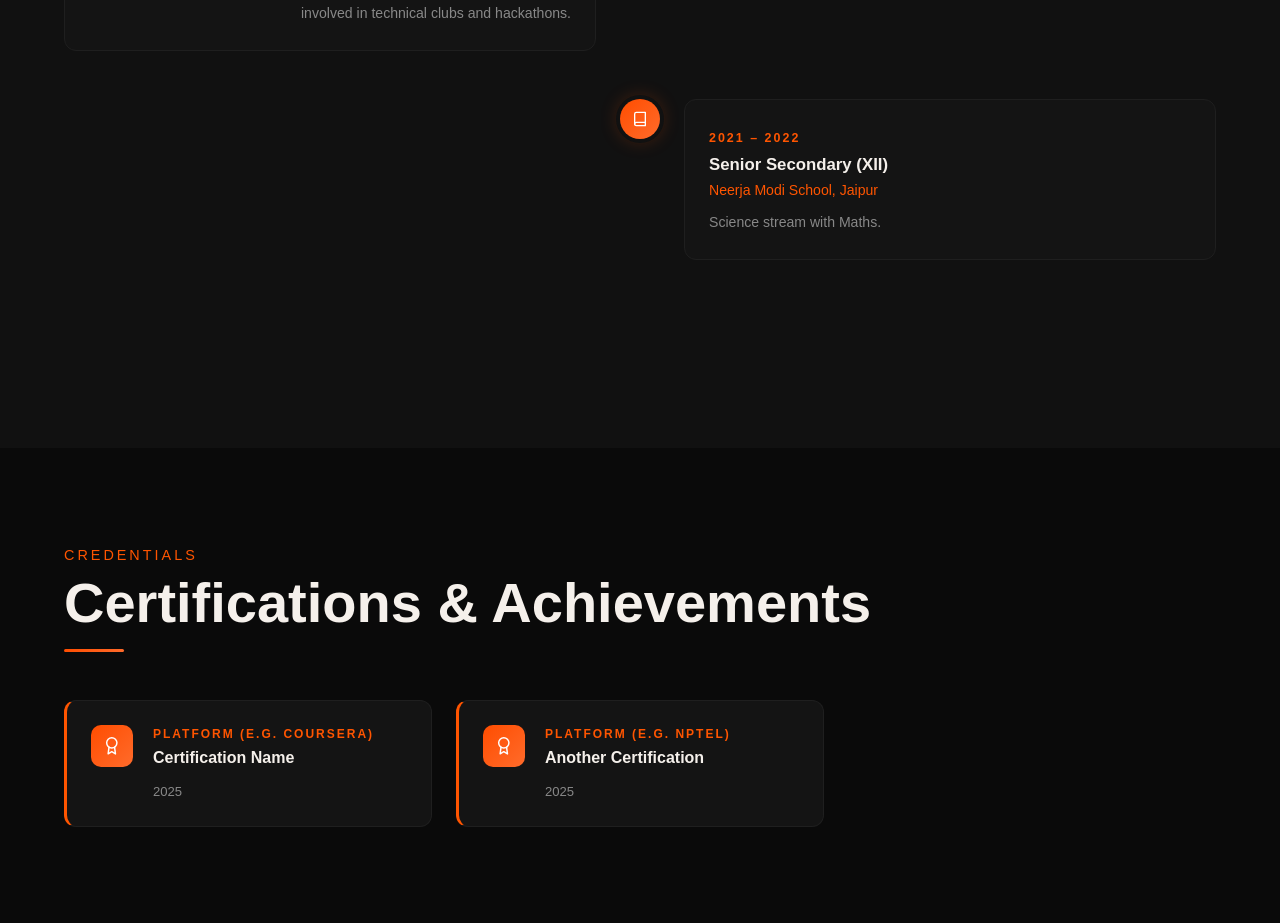
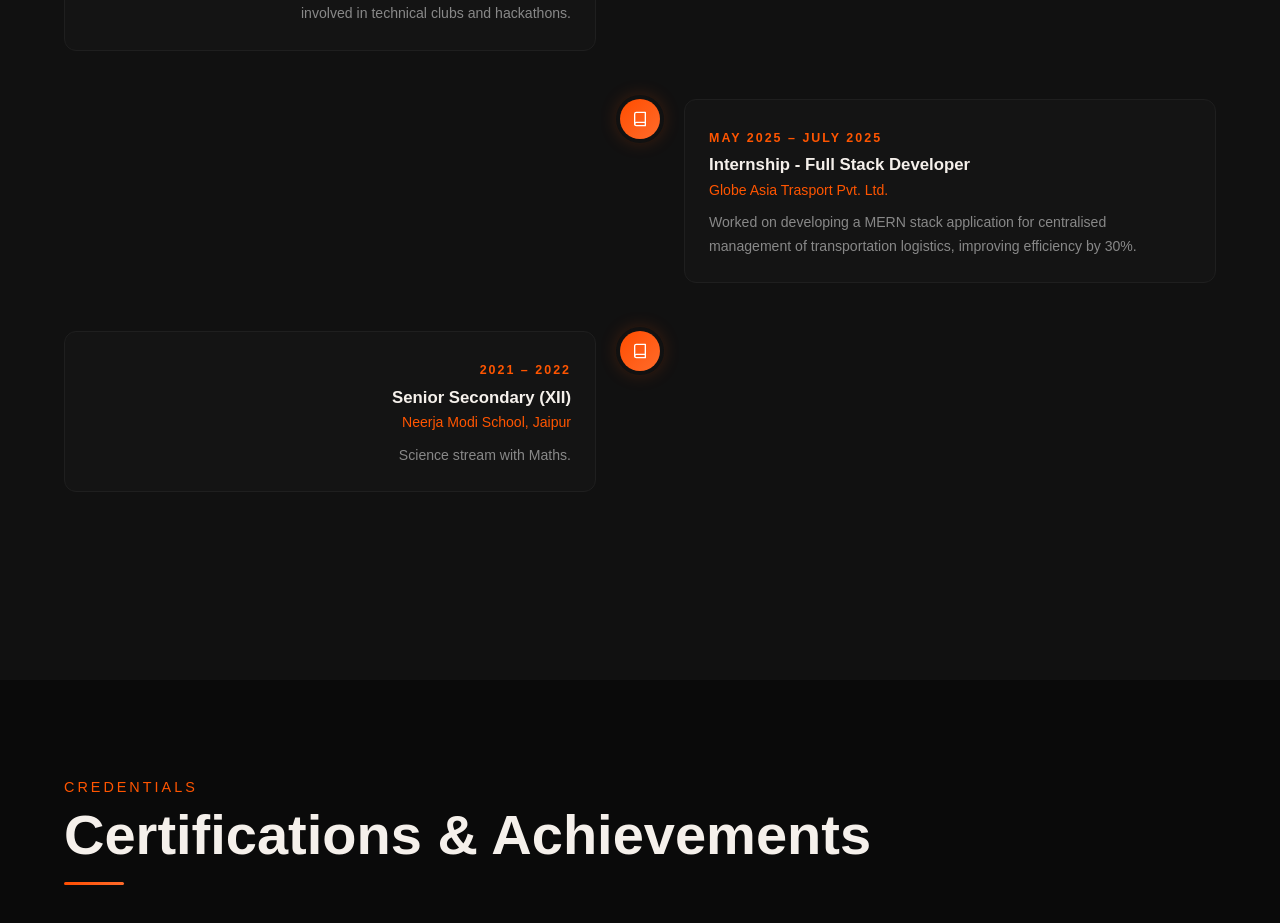
Before and after one commit to ArpanGoyal09/Arpan-Goyal-Portfolio, a React (Vite) app in the folder client/: page / in a window 1280 px wide. Shown: the part 3308-4231 px from the top of the page. Built offline with nearby package versions, Linux system fonts and the light colour scheme; no server answers; a web font is replaced by a local one.

Commit message:
Minor Fix 2

```diff
--- a/client/src/data/portfolioData.js
+++ b/client/src/data/portfolioData.js
@@ -74,6 +74,13 @@ const portfolioData = {
       description: 'Specializing in full-stack development and machine learning. Actively involved in technical clubs and hackathons.',
     },
     {
+      type: 'work',
+      title: 'Internship - Full Stack Developer',
+      institution: 'Globe Asia Trasport Pvt. Ltd.',
+      period: 'May 2025 – July 2025',
+      description: 'Worked on developing a MERN stack application for centralised management of transportation logistics, improving efficiency by 30%.',
+    },
+    {
       type: 'education',
       title: 'Senior Secondary (XII)',
       institution: 'Neerja Modi School, Jaipur',
```
Also changed, not shown: 1 other file (tests, documents, lock files or other folders).
